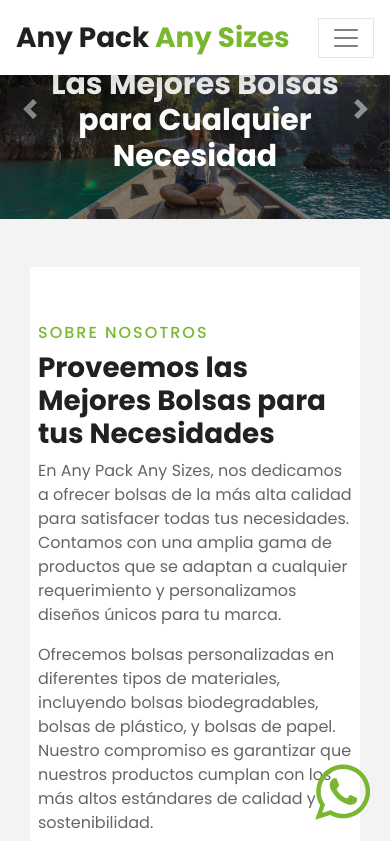
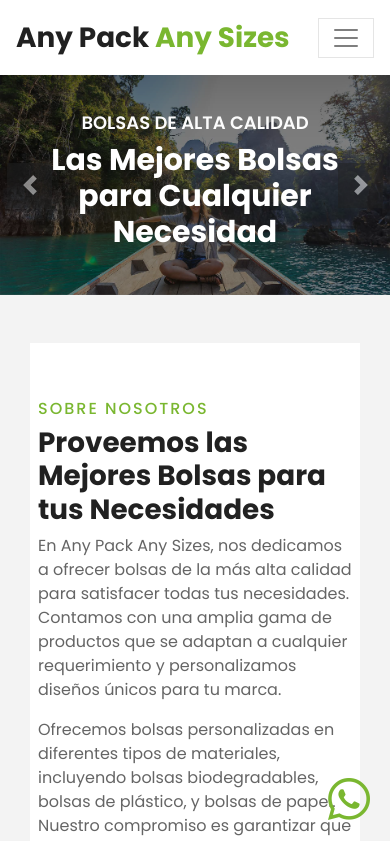
Before and after one commit to danig200345/AnyPackWeb, an Angular app: page /home in a window 390 px wide. Shown: the top 841 px of the page. Built offline with nearby package versions, Linux system fonts and the light colour scheme.

Commit message:
responsive

```diff
--- a/src/app/app.component.html
+++ b/src/app/app.component.html
@@ -3,11 +3,17 @@
 
 <router-outlet />
 
-<div class="r-corner">
-  <a href="https://wa.me/+523315872039?text=Me%20gustaría%20solicitar%20informes" class="whatsapp" target="_blank">
-    <i class="fa fa-whatsapp fa-4x"></i>
-  </a>
+<div class="container mt-5">
+  <div class="row justify-content-center">
+    <div class="col-auto">
+      <div class="r-corner text-center">
+        <a href="https://wa.me/+523315872039?text=Me%20gustaría%20solicitar%20informes" class="whatsapp"
+          target="_blank">
+          <i class="fab fa-whatsapp fa-3x"></i>
+        </a>
+      </div>
+    </div>
+  </div>
 </div>
 
-
 <app-footer></app-footer>
--- a/src/app/shared/header/header.component.html
+++ b/src/app/shared/header/header.component.html
@@ -1,5 +1,5 @@
 <!-- Navbar Start -->
-<div class="container-fluid position-relative nav-bar p-0 position-fixed fixed-top">
+<div class="container-fluid position-relative nav-bar p-0">
   <div class="container-lg position-relative p-0 px-lg-3" style="z-index: 9;">
     <nav class="navbar navbar-expand-lg bg-light navbar-light shadow-lg py-3 py-lg-0 pl-3 pl-lg-5">
       <a href="" class="navbar-brand">
```
